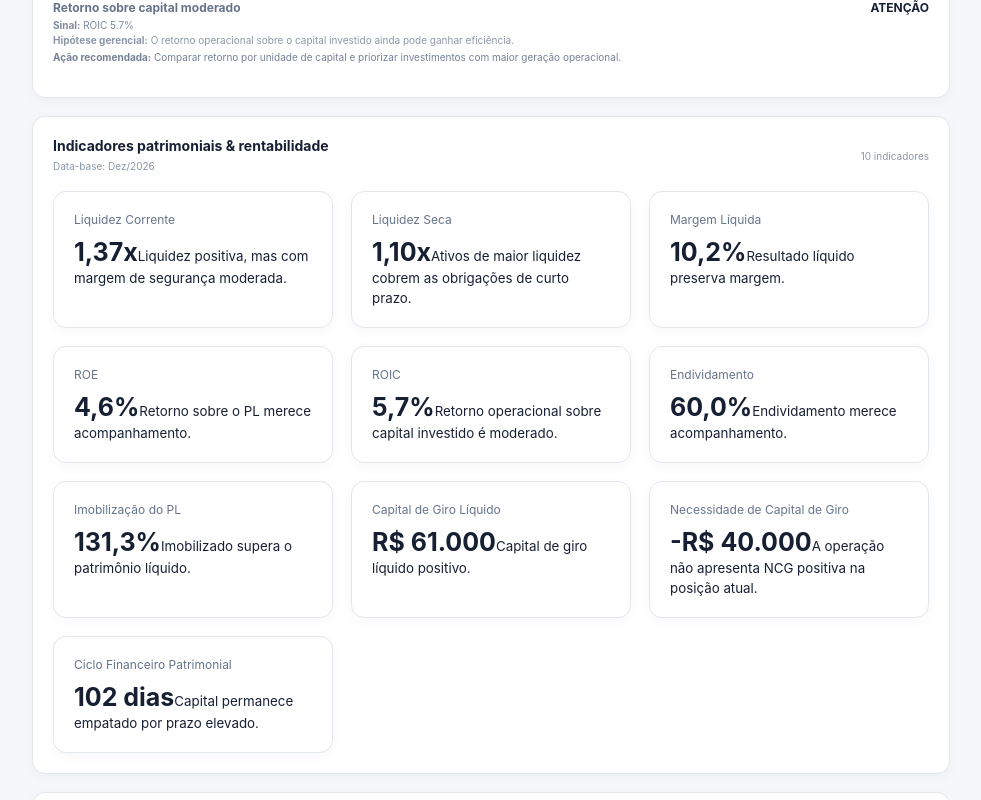
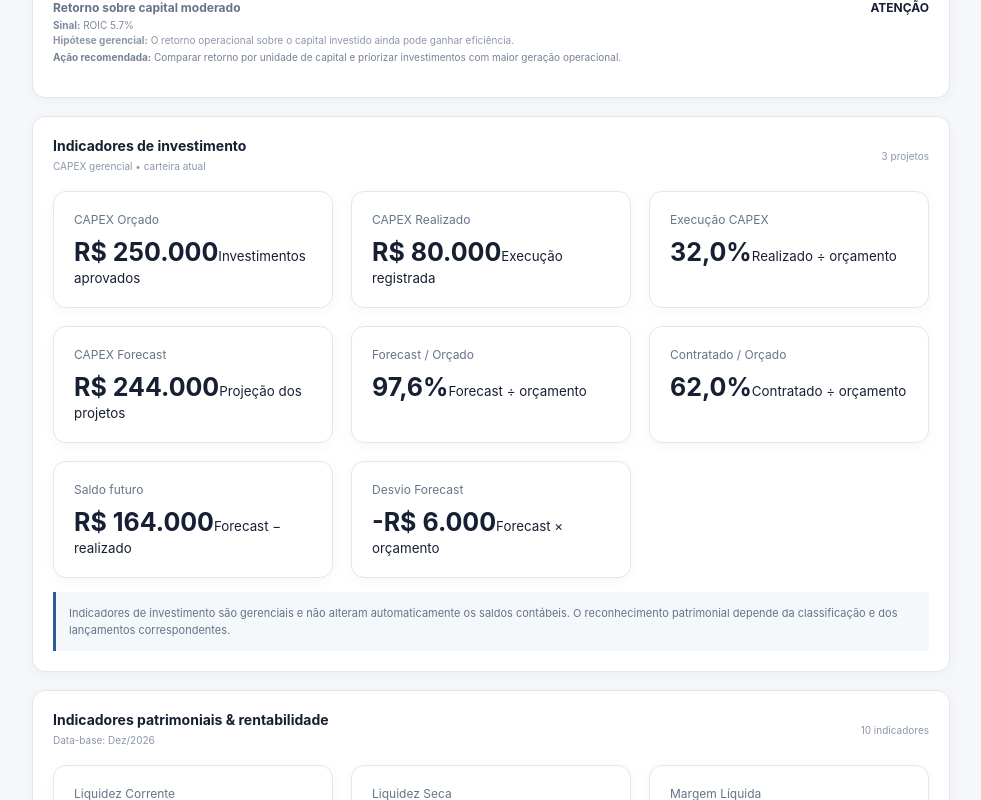
Before and after one commit to cardoso4009-byte/bp-financeiro-bi, a Next.js app: page /indicadores in a window 1280 px wide. Shown: the part 840-1640 px from the top of the page, without its empty margins (292-1273 px from the left). Built offline with nearby package versions, Linux system fonts and the light colour scheme.

Commit message:
feat: integra indicadores capex ao diagnostico executivo

```diff
--- a/app/indicadores/page.tsx
+++ b/app/indicadores/page.tsx
@@ -7,6 +7,8 @@ import { buildFinancialDiagnosis, type DiagnosisSeverity } from '@/lib/financial
 import { monthlyBalance } from '@/lib/monthly-data'
 import ReportPeriodFilter from '@/components/report-period-filter'
 import type { ReportPeriod } from '@/lib/report-period'
+import { readCapexProjects } from '@/lib/capex-storage'
+import { buildCapexReport } from '@/lib/capex'
 
 const brl = (n: number) => n.toLocaleString('pt-BR', { style: 'currency', currency: 'BRL', maximumFractionDigits: 0 })
 const pct = (n: number) => `${(n * 100).toFixed(1).replace('.', ',')}%`
@@ -17,6 +19,11 @@ const fmt = (n: number, unit: string) => unit === 'currency' ? brl(n) : unit ===
 export default function IndicadoresPage() {
   const [period, setPeriod] = useState<ReportPeriod>({ year: 2026, month: 12, view: 'mensal' })
   const source = useMemo(() => readFinancialSource(), [])
+  const capexProjects = useMemo(() => readCapexProjects(), [])
+  const capex = useMemo(() => buildCapexReport(capexProjects), [capexProjects])
+  const capexExecution = capex.approvedBudget > 0 ? capex.realizedAmount / capex.approvedBudget : 0
+  const capexForecastExecution = capex.approvedBudget > 0 ? capex.forecastAmount / capex.approvedBudget : 0
+  const capexContractedExecution = capex.approvedBudget > 0 ? capex.contractedAmount / capex.approvedBudget : 0
   const periodEntries = useMemo(() => source.entries.filter(e => {
     const c = e.competence || e.date.slice(0, 7)
     const start = `${period.year}-${String(period.view === 'mensal' ? period.month : 1).padStart(2, '0')}`
@@ -77,6 +84,21 @@ export default function IndicadoresPage() {
       </section>
 
       <section className="panel wide" style={{ marginBottom: 18 }}>
+        <div className="panel-title"><div><h2>Indicadores de investimento</h2><span>CAPEX gerencial • carteira atual</span></div><span>{capex.projectCount} projetos</span></div>
+        <div className="indicator-grid">
+          <Metric title="CAPEX Orçado" value={brl(capex.approvedBudget)} detail="Investimentos aprovados" />
+          <Metric title="CAPEX Realizado" value={brl(capex.realizedAmount)} detail="Execução registrada" />
+          <Metric title="Execução CAPEX" value={pct(capexExecution)} detail="Realizado ÷ orçamento" tone={capexExecution > 1 ? 'critical' : capexExecution > .8 ? 'attention' : 'normal'} />
+          <Metric title="CAPEX Forecast" value={brl(capex.forecastAmount)} detail="Projeção dos projetos" />
+          <Metric title="Forecast / Orçado" value={pct(capexForecastExecution)} detail="Forecast ÷ orçamento" tone={capexForecastExecution > 1 ? 'critical' : capexForecastExecution > .9 ? 'attention' : 'normal'} />
+          <Metric title="Contratado / Orçado" value={pct(capexContractedExecution)} detail="Contratado ÷ orçamento" />
+          <Metric title="Saldo futuro" value={brl(Math.max(capex.forecastAmount-capex.realizedAmount,0))} detail="Forecast − realizado" />
+          <Metric title="Desvio Forecast" value={brl(capex.forecastVariance)} detail="Forecast × orçamento" tone={capex.forecastVariance > 0 ? 'critical' : capex.forecastVariance < 0 ? 'attention' : 'normal'} />
+        </div>
+        <div className="note" style={{marginTop:14}}>Indicadores de investimento são gerenciais e não alteram automaticamente os saldos contábeis. O reconhecimento patrimonial depende da classificação e dos lançamentos correspondentes.</div>
+      </section>
+
+      <section className="panel wide" style={{ marginBottom: 18 }}>
         <div className="panel-title"><div><h2>Indicadores patrimoniais & rentabilidade</h2><span>Data-base: {accounting.snapshot.month}/{period.year}</span></div><span>{accounting.cards.length} indicadores</span></div>
         <div className="indicator-grid">{accounting.cards.map(i => <Metric key={i.key} title={i.label} value={fmt(i.value, i.unit)} detail={i.interpretation} tone={i.tone} />)}</div>
       </section>
```
